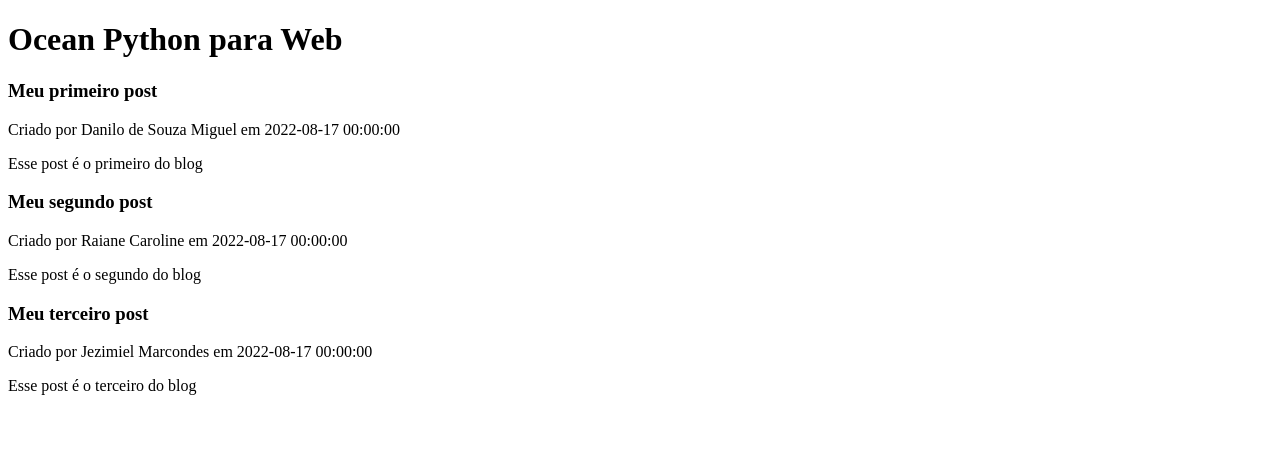
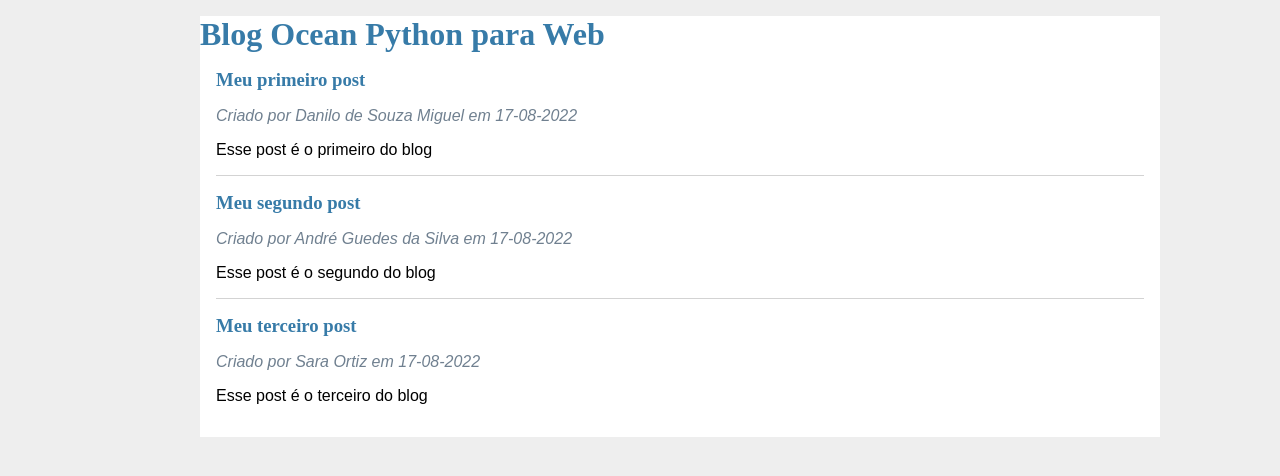
Before and after one commit to guedessilva98/blogocean, a Flask app: page / in a window 1280 px wide. Shown: the top 476 px of the page. Run offline with Flask 2, Linux system fonts and the light colour scheme.

Commit message:
Final Curso

```diff
--- a/app.py
+++ b/app.py
@@ -13,13 +13,13 @@ posts = [
 {
     "title": " Meu segundo post",
     "body": "Esse post é o segundo do blog",
-    "author": "Raiane Caroline",
+    "author": "André Guedes da Silva",
     "created": datetime(2022,8,17)
 },
 {
     "title": " Meu terceiro post",
     "body": "Esse post é o terceiro do blog",
-    "author": "Jezimiel Marcondes",
+    "author": "Sara Ortiz",
     "created": datetime(2022,8,17)
 },
 ]
--- /dev/null
+++ b/static/style.css
@@ -0,0 +1,38 @@
+html{
+    font-family: sans-serif;
+    background: #eee;
+    padding-left: 5rem;
+}
+body{
+    max-width: 960px;
+    margin: 0 auto;
+    background: white;
+}
+
+h1{
+    font-family: serif;
+    color: #377ba8;
+    margin: 1rem 0;
+}
+
+hr{
+    border: none;
+    border-top: 1px solid lightgray;
+}
+
+.content{
+    padding: 0 1rem 1rem;
+}
+
+post > header > div:first-of-type{
+    flex: auto;
+}
+
+.post .about{
+    color: slategray;
+    font-style: italic;
+}
+
+.post .body{
+    white-space: pre-line;
+}
--- a/templates/base.html
+++ b/templates/base.html
@@ -1,9 +1,17 @@
 <!DOCTYPE html>
 
 <html>
-<title>{% block title %}{% endblock %} Usuarios </title>
-    <h1> Ocean Python para Web</h1>
+    <head>
+        <title>Página de posts </title>
+        <link rel="stylesheet" href="/static/style.css">
+    </head>
+
+    <body>
+    <h1> Blog Ocean Python para Web</h1>
+    <nav>
+    </nav>
     <section class = content>
         {% block content%}{%endblock%}
     </section>
+    </body>
 </html>
--- a/templates/index.html
+++ b/templates/index.html
@@ -5,12 +5,13 @@
                 <header>
                     <div>
                         <h1>{{ posts.title }}</h1>
-                    <div class="about"> Criado por {{ posts['author'] }} em {{ posts['created'] }}</div>
+                    <div class="about"> Criado por {{ posts['author'] }} em {{ posts['created'].strftime('%d-%m-%Y') }}</div>
                     </div>
                 </header>
                 <p class="body"> {{ posts['body'] }}</p>
             </article>
             {% if not loop.last %}
+            <hr>
             {%endif %}
         {% endfor %}
     {% endblock %}
```
